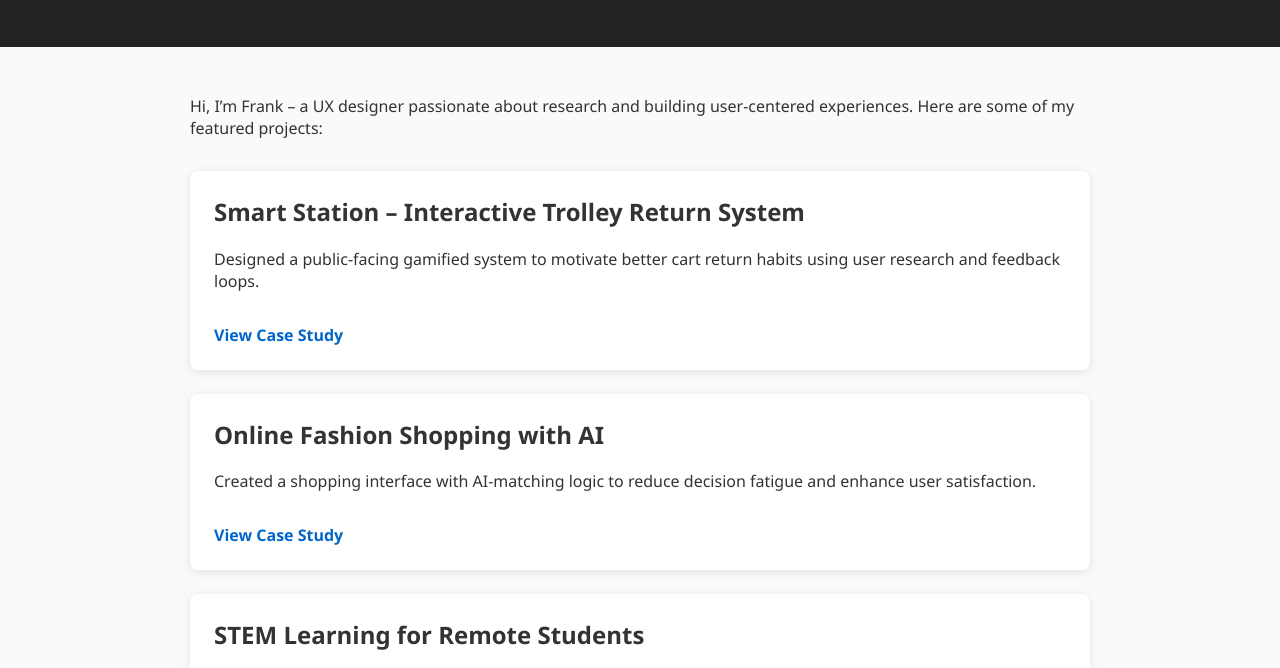
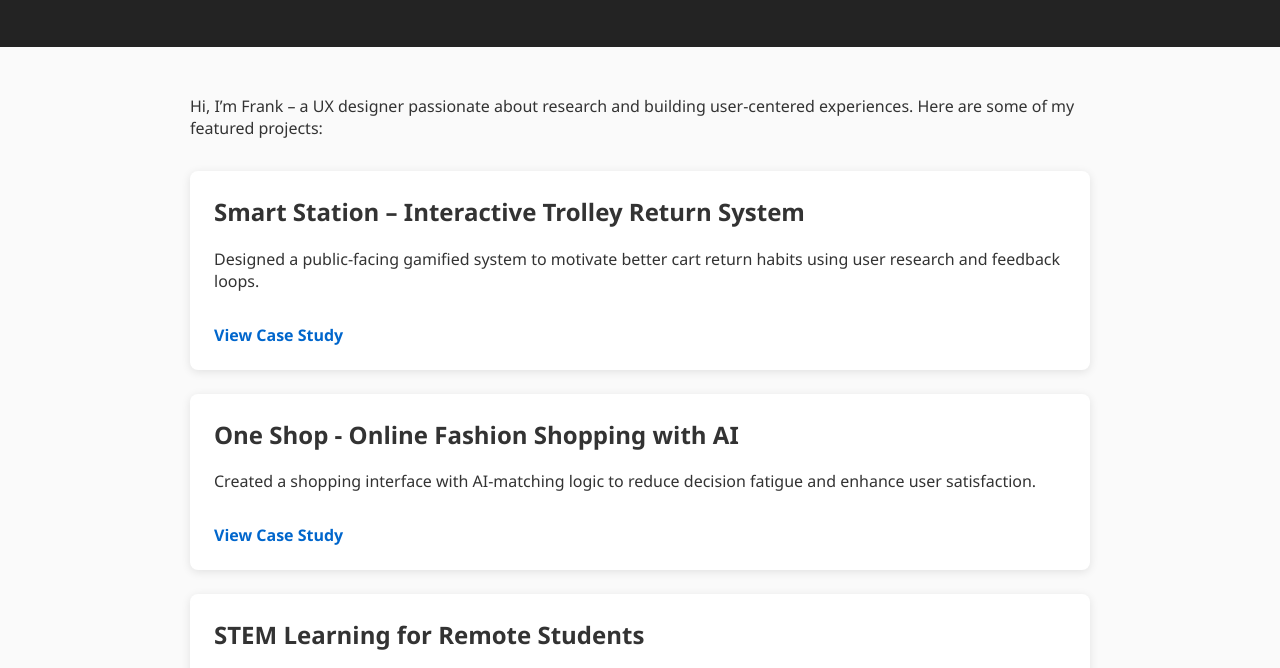
Before and after one commit to frankwu0405/frank-portfolio, a plain HTML site: page index.html in a window 1280 px wide. Shown: the part 110-778 px from the top of the page. Drawn offline with Linux system fonts and the light colour scheme.

Commit message:
Update index.html

```diff
--- a/index.html
+++ b/index.html
@@ -22,7 +22,7 @@
         <a href="project1.html">View Case Study</a>
       </div>
       <div class="project-card">
-        <h2>Online Fashion Shopping with AI</h2>
+        <h2>One Shop - Online Fashion Shopping with AI</h2>
         <p>Created a shopping interface with AI-matching logic to reduce decision fatigue and enhance user satisfaction.</p>
         <a href="project2.html">View Case Study</a>
       </div>
```
